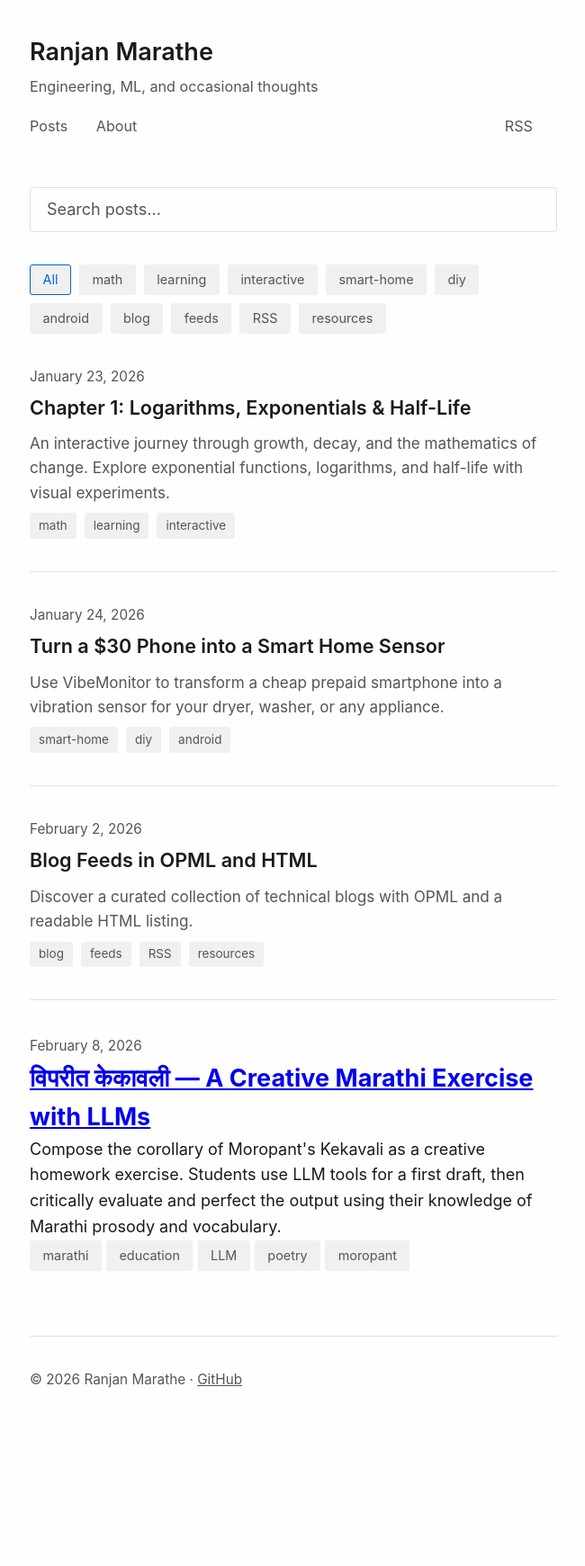
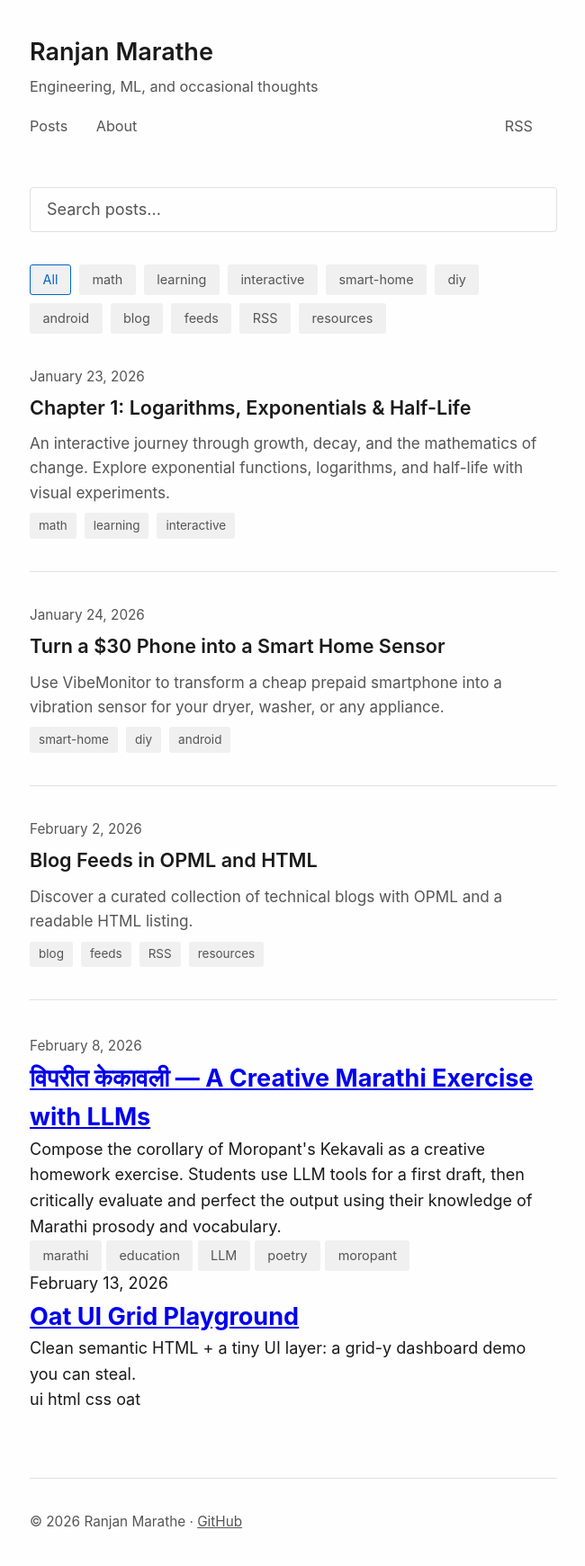
Before and after one commit to PriyaranjanMarathe/priyaranjanmarathe.github.io, a Jekyll site: the page docs/blog/index.html, which Jekyll copies as it is, in a window 1280 px wide. Shown: the whole page at 90% size, without its empty margins (314-964 px from the left). Built offline with Jekyll 4.4.1, drawn with Linux system fonts in a browser that asks for light colours; before the commit the page ends 1582 px from its top, so only the background shows below that.

Commit message:
Update index.html

```diff
--- a/docs/blog/index.html
+++ b/docs/blog/index.html
@@ -303,6 +303,13 @@
         <span class="tag">moropant</span>
     </div>
 </li>
+<li>
+  <p>February 13, 2026</p>
+  <h2><a href="/blog/posts/oat-grid-demo.html">Oat UI Grid Playground</a></h2>
+  <p>Clean semantic HTML + a tiny UI layer: a grid-y dashboard demo you can steal.</p>
+  <p>ui html css oat</p>
+</li>
+
 <!-- END ENTRY -->
         </ul>
 
```
